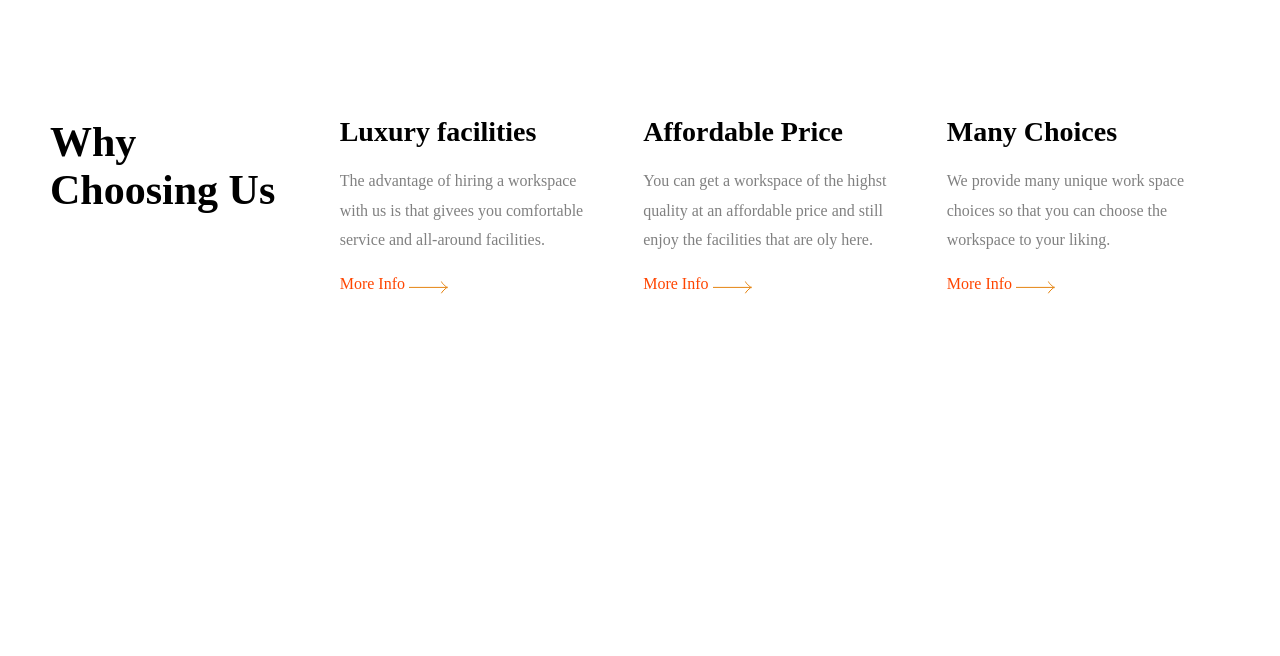
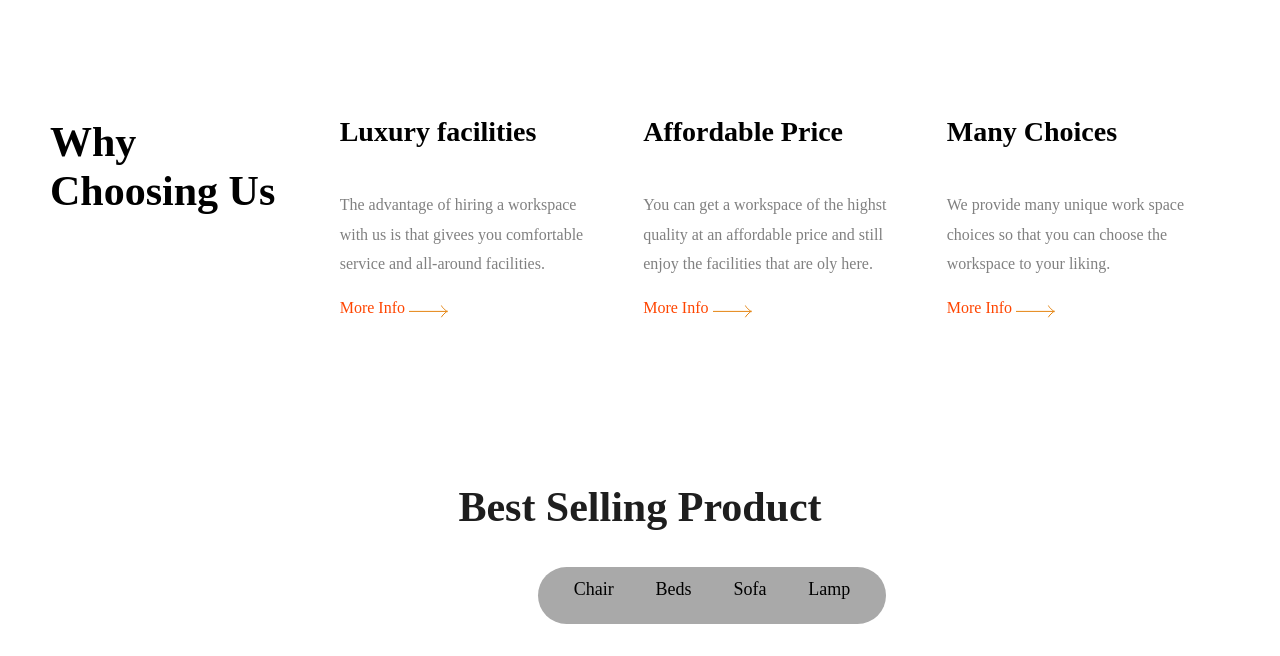
Before and after one commit to zharukandrew/furniture, a plain HTML site: page index.html in a window 1280 px wide. Shown: the part 1086-1742 px from the top of the page. Before the commit the page ends 1545 px from the top, so only its background shows below. Drawn offline with Linux system fonts and the light colour scheme; a web font is replaced by a local one.

Commit message:
оооо

```diff
--- /dev/null
+++ b/css/main/products/products.scss
@@ -0,0 +1,35 @@
+
+h1{
+    max-width: 389px;
+    height:52px;
+    font-size:42px;
+    line-height:49.22px;
+    color: #1E1E1E;
+    font-family: 'Gilroy Bold';
+    font-weight: 700;
+}
+.product{
+
+       display: flex;
+       justify-content: center;
+
+
+    &__block{
+        display: flex;
+        justify-content: space-evenly;
+        margin-top: 32px;
+        margin-bottom: 32px;
+        margin-left: 538px;
+        max-width: 348px;
+        background-color: darkgray;
+        border-radius: 30px;
+        height:57px;
+    }
+    &__block-item{
+        font-size:18px;
+        line-height:33.3px;
+        padding: 6px;
+        font-family: 'Gilroy Regular';
+        font-weight: 400;
+    }
+}
--- a/css/style/style.scss
+++ b/css/style/style.scss
@@ -4,5 +4,6 @@
 @import '/css/headers/header/header.css';
 @import '/css/headers/muhmalistics/muhmalistics.css';
 @import '/css/main/chousings/chousings.css';
+@import'/css/main/products/products.css';
 @import '/mobile/mobile.css';
 @import '/animation/animation.css';
--- a/index.html
+++ b/index.html
@@ -108,6 +108,19 @@
                 </ul>
             </div>
         </section>
+        <section class="products">
+            <div class="conteiner">
+                <div class="product">
+                    <h1>Best Selling Product</h1>
+                </div>
+                <div class="product__block">
+                <div class="product__block-item">Chair</div>
+                <div class="product__block-item">Beds</div>
+                <div class="product__block-item">Sofa</div>
+                <div class="product__block-item">Lamp</div>
+                </div>
+            </div>
+        </section>
     </main>
 
 
--- a/mobile/mobile.scss
+++ b/mobile/mobile.scss
@@ -34,4 +34,26 @@
             line-height:8.13px
         }
     }
+    .product{
+        &__title h1{
+            font-size:22px;
+            line-height:19.22px;
+        }
+        &__block{
+            display: flex;
+            justify-content: space-evenly;
+           width: 348px;
+            background-color: darkgray;
+            border-radius: 10px;
+           margin-left: 150px;
+        }
+        &__block-item{
+            font-size:18px;
+            line-height:33.3px;
+            padding: 6px;
+            font-family: 'Gilroy Regular';
+            font-weight: 400;
+        }
+    }
+
 }
--- a/reset/reset.scss
+++ b/reset/reset.scss
@@ -8,7 +8,7 @@
     padding: 0;
     box-sizing: border-box;
 }
-ol,ul{
+ol,ul,li{
     list-style-type: none;
 }
 a{
```
Also changed, not shown: css/main/products/products.css (added), css/style/style.css, mobile/mobile.css, reset/reset.css, 3 other files.
